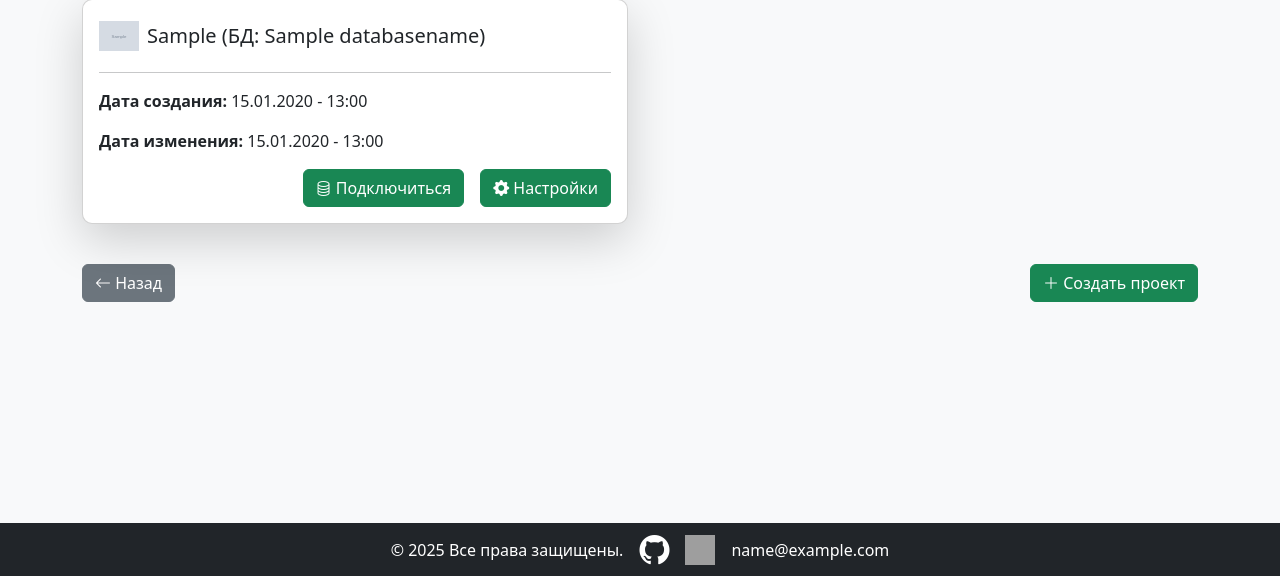
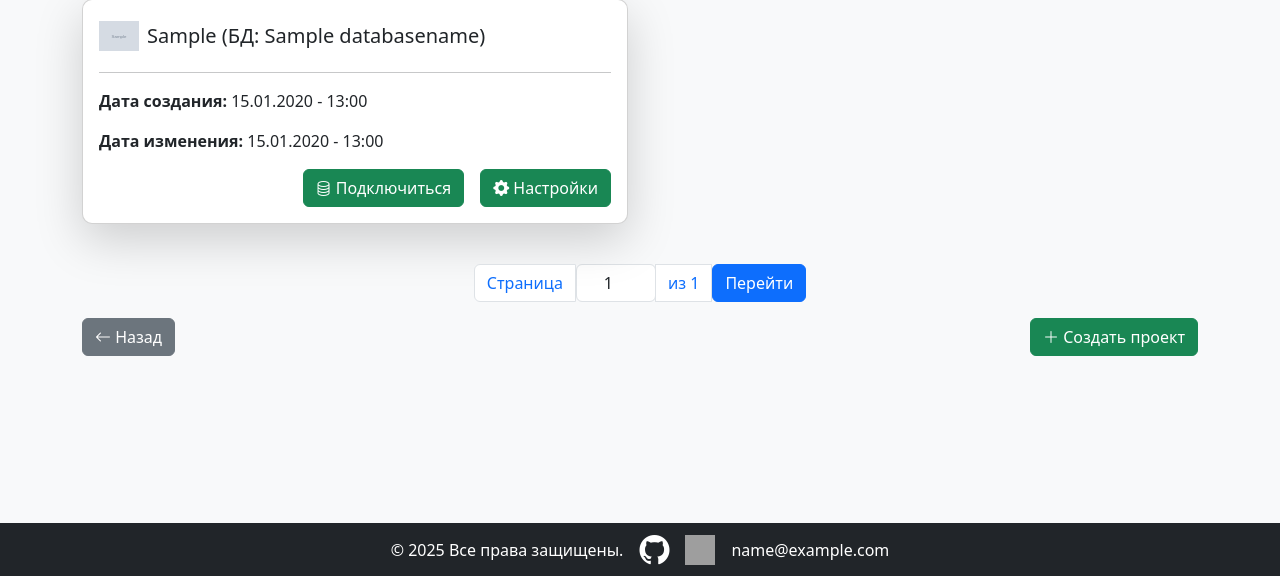
Before and after one commit to OlegEgoism/fake_db_web, a Django app: page /my_projects/ in a window 1280 px wide. Shown: the part 224-800 px from the top of the page. Run offline with Django 5.2, Linux system fonts and the light colour scheme; a user stored in the database is signed in; tables that the repository leaves empty hold one stand-in row (values such as "Sample post"); grey boxes marked "Sample" are stand-in pictures; some libraries are stand-ins or nearby versions; grey boxes are pictures that could not be loaded.

Commit message:
ver 35 Время подключения к БД

```diff
--- a/templates/my_projects.html
+++ b/templates/my_projects.html
@@ -5,45 +5,16 @@
 {% block content %}
     <h2 class="text-center mb-4">Мои проекты</h2>
 
+    <!-- Поисковая форма -->
     <form method="get" class="mb-3 d-flex gap-2 position-relative">
-    <!-- Поле поиска -->
         <input type="text" name="search" id="searchInput" class="form-control" placeholder="Поиск по названию проекта" value="{{ request.GET.search }}">
-
-    <!-- Кнопка очистки (крестик) -->
         <button type="button" id="clearSearch" class="btn btn-outline-secondary" style="display: none;">
             <i class="bi bi-x-circle"></i>
         </button>
-
-    <!-- Кнопка поиска -->
         <button type="submit" class="btn btn-primary">
             <i class="bi bi-search"></i>
         </button>
     </form>
-
-<script>
-document.addEventListener("DOMContentLoaded", function () {
-    let searchInput = document.getElementById("searchInput");
-    let clearButton = document.getElementById("clearSearch");
-
-    // Показываем кнопку очистки, если есть текст в поле поиска
-    function toggleClearButton() {
-        clearButton.style.display = searchInput.value.length > 0 ? "inline-block" : "none";
-    }
-
-    // Очистка поиска
-    clearButton.addEventListener("click", function () {
-        searchInput.value = "";
-        document.querySelector("form").submit(); // Отправляем форму после очистки
-    });
-
-    // Проверяем состояние при загрузке страницы
-    toggleClearButton();
-
-    // Отслеживаем ввод текста
-    searchInput.addEventListener("input", toggleClearButton);
-});
-</script>
-
 
     {% if search_query %}
         <div class="alert alert-info text-center">
@@ -76,6 +47,44 @@ document.addEventListener("DOMContentLoaded", function () {
                 </div>
             {% endfor %}
         </div>
+
+        <!-- Пагинация с вводом номера страницы -->
+        <nav class="mt-3">
+            <ul class="pagination justify-content-center align-items-center">
+                {% if projects.has_previous %}
+                    <li class="page-item">
+                        <a class="page-link" href="?page=1{% if search_query %}&search={{ search_query }}{% endif %}">&laquo; Первая</a>
+                    </li>
+                    <li class="page-item">
+                        <a class="page-link" href="?page={{ projects.previous_page_number }}{% if search_query %}&search={{ search_query }}{% endif %}">Назад</a>
+                    </li>
+                {% endif %}
+
+                <!-- Ввод номера страницы -->
+                <li class="page-item">
+                    <span class="page-link">Страница</span>
+                </li>
+                <li class="page-item">
+                    <input type="number" id="pageInput" class="form-control text-center" style="max-width: 80px;" min="1" max="{{ projects.paginator.num_pages }}" value="{{ projects.number }}">
+                </li>
+                <li class="page-item">
+                    <span class="page-link">из {{ projects.paginator.num_pages }}</span>
+                </li>
+                <li class="page-item">
+                    <button id="goToPageButton" class="btn btn-primary">Перейти</button>
+                </li>
+
+                {% if projects.has_next %}
+                    <li class="page-item">
+                        <a class="page-link" href="?page={{ projects.next_page_number }}{% if search_query %}&search={{ search_query }}{% endif %}">Вперёд</a>
+                    </li>
+                    <li class="page-item">
+                        <a class="page-link" href="?page={{ projects.paginator.num_pages }}{% if search_query %}&search={{ search_query }}{% endif %}">Последняя &raquo;</a>
+                    </li>
+                {% endif %}
+            </ul>
+        </nav>
+
     {% else %}
         <div class="alert alert-warning text-center">
             {% if search_query %}
@@ -90,4 +99,48 @@ document.addEventListener("DOMContentLoaded", function () {
         <a href="{% url 'home' %}" class="btn btn-secondary"> <i class="bi bi-arrow-left"></i> Назад </a>
         <a href="{% url 'create_project' %}" class="btn btn-success"> <i class="bi bi-plus-lg"></i> Создать проект </a>
     </div>
+
+    <!-- JS для очистки поиска и перехода по странице -->
+    <script>
+        document.addEventListener("DOMContentLoaded", function () {
+            let searchInput = document.getElementById("searchInput");
+            let clearButton = document.getElementById("clearSearch");
+            let pageInput = document.getElementById("pageInput");
+            let goToPageButton = document.getElementById("goToPageButton");
+
+            function toggleClearButton() {
+                clearButton.style.display = searchInput.value.length > 0 ? "inline-block" : "none";
+            }
+
+            clearButton.addEventListener("click", function () {
+                searchInput.value = "";
+                document.querySelector("form").submit();
+            });
+
+            toggleClearButton();
+            searchInput.addEventListener("input", toggleClearButton);
+
+            // Обработчик кнопки "Перейти"
+            goToPageButton.addEventListener("click", function () {
+                let page = pageInput.value;
+                let maxPage = parseInt(pageInput.max);
+                if (page < 1 || page > maxPage) {
+                    alert(`Введите номер страницы от 1 до ${maxPage}`);
+                    return;
+                }
+                let urlParams = new URLSearchParams(window.location.search);
+                urlParams.set("page", page);
+                window.location.search = urlParams.toString();
+            });
+
+            // Позволяет переходить по нажатию Enter
+            pageInput.addEventListener("keypress", function (event) {
+                if (event.key === "Enter") {
+                    goToPageButton.click();
+                    event.preventDefault();
+                }
+            });
+        });
+    </script>
+
 {% endblock %}
--- a/work_db/admin.py
+++ b/work_db/admin.py
@@ -33,8 +33,8 @@ class DeletionConfirmationAdmin(admin.ModelAdmin):
 @admin.register(AppSettings)
 class AppSettingsAdmin(admin.ModelAdmin):
     """Информация на сайте"""
-    list_display = '__str__', 'limit_create_db', 'connect_timeout_db', 'view_table_db',
-    list_editable = 'limit_create_db', 'connect_timeout_db', 'view_table_db',
+    list_display = '__str__', 'limit_create_db', 'connect_timeout_db', 'view_table_db', 'paginator_projects',
+    list_editable = 'limit_create_db', 'connect_timeout_db', 'view_table_db', 'paginator_projects',
 
     def has_add_permission(self, request):
         """Запрещает создание новой записи, если уже существует одна запись"""
--- a/work_db/data/db_connection.py
+++ b/work_db/data/db_connection.py
@@ -4,6 +4,8 @@ import psycopg2
 
 def get_db_connection(project):
     """Возвращает соединение с базой данных или ошибку."""
+    app_settings = AppSettings.objects.first()
+    connect_timeout = app_settings.connect_timeout_db if app_settings else 5
     try:
         connection = psycopg2.connect(
             dbname=project.db_name,
@@ -11,7 +13,7 @@ def get_db_connection(project):
             password=project.db_password,
             host=project.db_host,
             port=project.db_port,
-            connect_timeout=AppSettings.objects.first().connect_timeout_db
+            connect_timeout=connect_timeout
         )
         return connection, None
     except Exception as e:
--- a/work_db/models.py
+++ b/work_db/models.py
@@ -6,7 +6,8 @@ class AppSettings(models.Model):
     """Настройки проекта"""
     limit_create_db = models.IntegerField(verbose_name="Лимит создания проектов", default=3)
     connect_timeout_db = models.IntegerField(verbose_name="Время проверки соединения в БД", default=5)
-    view_table_db = models.IntegerField(verbose_name="Количество отображаемых данных в таблице", default=50)
+    view_table_db = models.IntegerField(verbose_name="Количество отображаемых данных в таблице БД", default=50)
+    paginator_projects = models.IntegerField(verbose_name="Количество отображаемых проектов на странице", default=4)
 
     def __str__(self):
         return f'Настройки проекта'
--- a/work_db/urls.py
+++ b/work_db/urls.py
@@ -34,7 +34,8 @@ from work_db.views import (
     download_text,
 
     create_table,
-    delete_table, create_schema,
+    delete_table,
+    create_schema,
 )
 
 urlpatterns = [
--- a/work_db/views.py
+++ b/work_db/views.py
@@ -197,7 +197,8 @@ def database_detail(request, pk):
 def database_edit(request, pk):
     """Редактирование информации о базе данных и проверка подключения"""
     info = Info.objects.first()
-    connect_timeout = AppSettings.objects.first().connect_timeout_db
+    app_settings = AppSettings.objects.first()
+    connect_timeout = app_settings.connect_timeout_db if app_settings else 5
     database = get_object_or_404(DataBaseUser, pk=pk)
     if request.method == 'POST':
         form = DataBaseUserForm(request.POST, instance=database)
@@ -249,7 +250,8 @@ def database_delete(request, pk):
 def create_project(request):
     """Создать проект базы данных"""
     info = Info.objects.first()
-    limit_create_db = AppSettings.objects.first().limit_create_db
+    app_settings = AppSettings.objects.first()
+    limit_create_db = app_settings.limit_create_db if app_settings else 3
     user = request.user
     if not user.pay_plan:
         user_projects_count = DataBaseUser.objects.filter(user=user).count()
@@ -274,17 +276,22 @@ def create_project(request):
 
 @login_required
 def my_projects(request):
-    """Мои проекты базы данных с поиском"""
+    """Мои проекты базы данных с поиском и пагинацией"""
     info = Info.objects.first()
     search_query = request.GET.get("search", "").strip()
+    paginator_projects = AppSettings.objects.first()
     projects = DataBaseUser.objects.filter(user=request.user)
     if search_query:
-        projects = projects.filter(Q(db_project__icontains=search_query))
+        projects = projects.filter(Q(db_project__icontains=search_query) | Q(db_name__icontains=search_query))
     projects = projects.order_by("db_date_create")
+    page_size = paginator_projects.paginator_projects if paginator_projects else 4
+    paginator = Paginator(projects, page_size)
+    page_number = request.GET.get("page")
+    page_obj = paginator.get_page(page_number)
     return render(request, template_name="my_projects.html", context={
         "info": info,
-        "projects": projects,
-        "search_query": search_query
+        "projects": page_obj,
+        "search_query": search_query,
     })
 
 
@@ -645,7 +652,7 @@ def view_table_data(request, pk, schema_name, table_name):
     except (EmptyPage, PageNotAnInteger):
         page_obj = paginator.page(1)
 
-    return render(request, 'view_table_data.html', {
+    return render(request, template_name='view_table_data.html', context={
         'info': info,
         'project': project,
         'schema_name': schema_name,
```
Also changed, not shown: templates/view_table_data.html (indentation only). Lines whose indentation alone changed are shown as unchanged.
